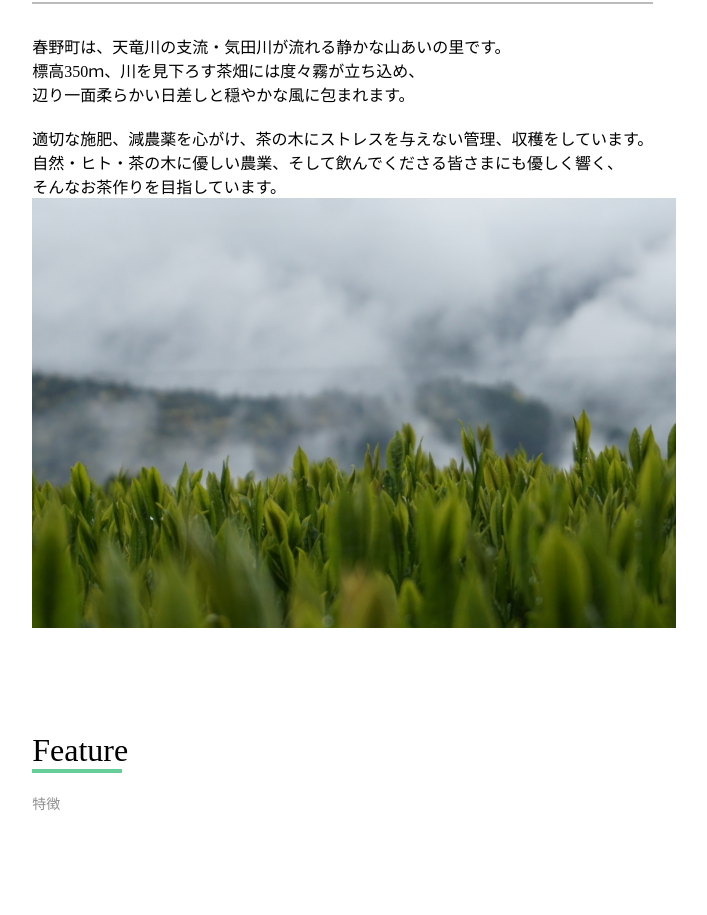
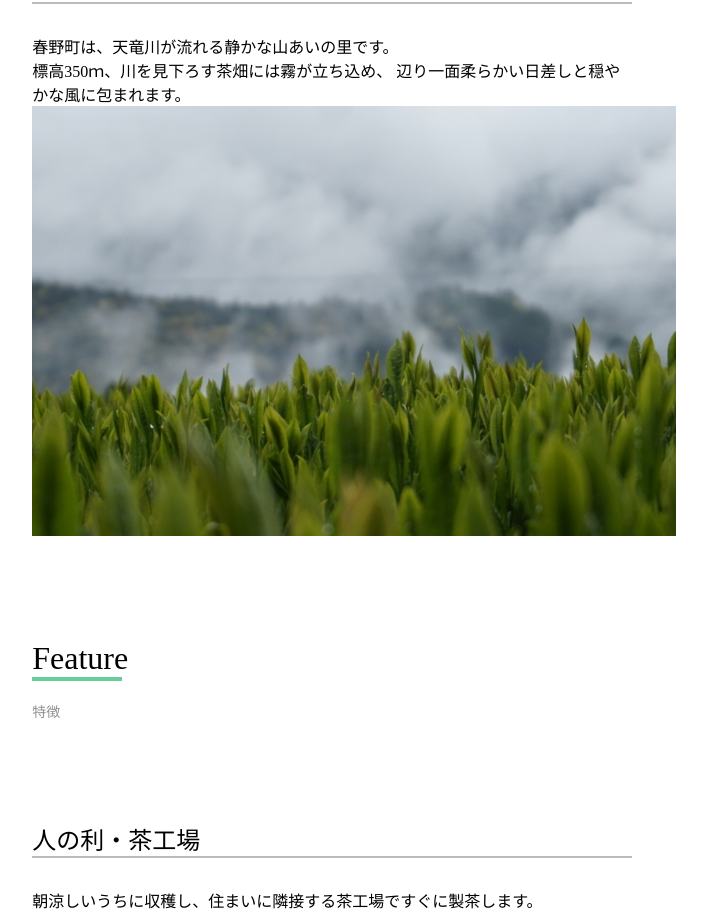
Before and after one commit to kult0922/kurisakien, a Next.js app: page / in a window 1280 px wide. Shown: the part 1119-2034 px from the top of the page, without its empty margins (39-746 px from the left). Built offline with nearby package versions, Linux system fonts and the light colour scheme; what unstated-next would draw is missing.

Commit message:
ホームデザイン微修正

```diff
--- a/src/pages/index.tsx
+++ b/src/pages/index.tsx
@@ -26,6 +26,10 @@ const NewsTitle = styled(Box)({
 
 const Paragrapgh = styled(Box)({
   textAlign: 'left',
+  width: '600px',
+  [bp.md]: {
+    width: '300px',
+  },
 });
 
 const Section = styled(Box)({
@@ -160,14 +164,11 @@ const Home: React.FC = () => {
             <Box>
               <SubSection>地の利・茶畑</SubSection>
               <Paragrapgh mt={30}>
-                <P>春野町は、天竜川の支流・気田川が流れる静かな山あいの里です。</P>
-                <P>標高350ｍ、川を見下ろす茶畑には度々霧が立ち込め、</P>
-                <P>辺り一面柔らかい日差しと穏やかな風に包まれます。</P>
-                <P mt={20}>
-                  適切な施肥、減農薬を心がけ、茶の木にストレスを与えない管理、収穫をしています。
+                <P>春野町は、天竜川が流れる静かな山あいの里です。</P>
+                <P>
+                  標高350ｍ、川を見下ろす茶畑には霧が立ち込め、
+                  辺り一面柔らかい日差しと穏やかな風に包まれます。
                 </P>
-                <P>自然・ヒト・茶の木に優しい農業、そして飲んでくださる皆さまにも優しく響く、</P>
-                <P>そんなお茶作りを目指しています。</P>
               </Paragrapgh>
             </Box>
             <Box>
@@ -184,10 +185,7 @@ const Home: React.FC = () => {
               <SubSection>人の利・茶工場</SubSection>
               <Paragrapgh mt={30}>
                 <P>朝涼しいうちに収穫し、住まいに隣接する茶工場ですぐに製茶します。</P>
-                小さい茶工場ですので機械任せにできませんが、
-                <P>その分一つ一つの工程を大切にしています。</P>
-                <P mt={20}>見て、触って、香って、充実した新芽を香味豊かな茶葉に仕上げます。</P>
-                <P>これからも経験を重ね、より上質なお茶、一味違うお茶作りに励んでいきます。</P>
+                <P>見て、触って、香って、充実した新芽を香味豊かな茶葉に仕上げます。</P>
               </Paragrapgh>
             </Box>
             <Box>
```
